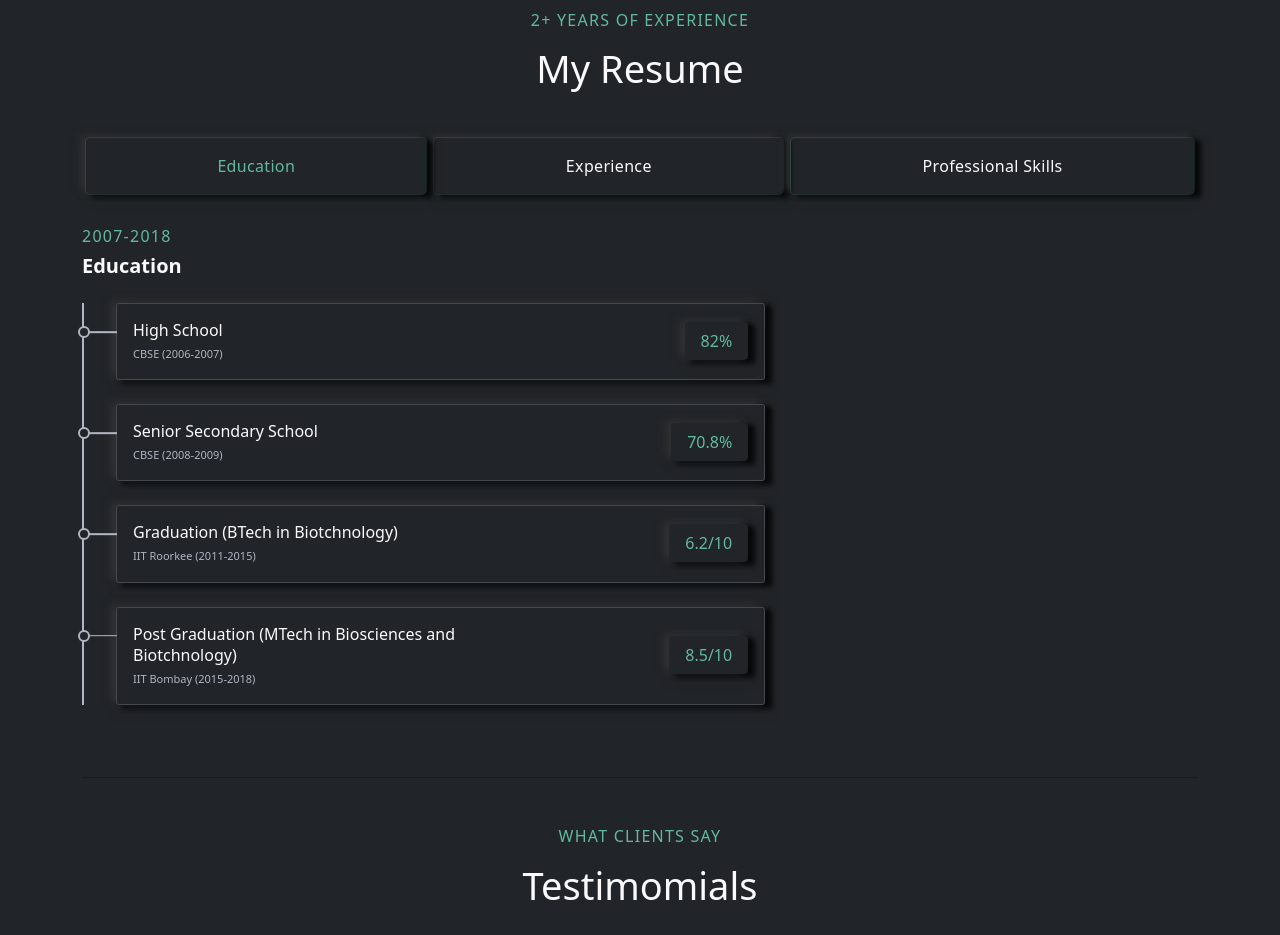
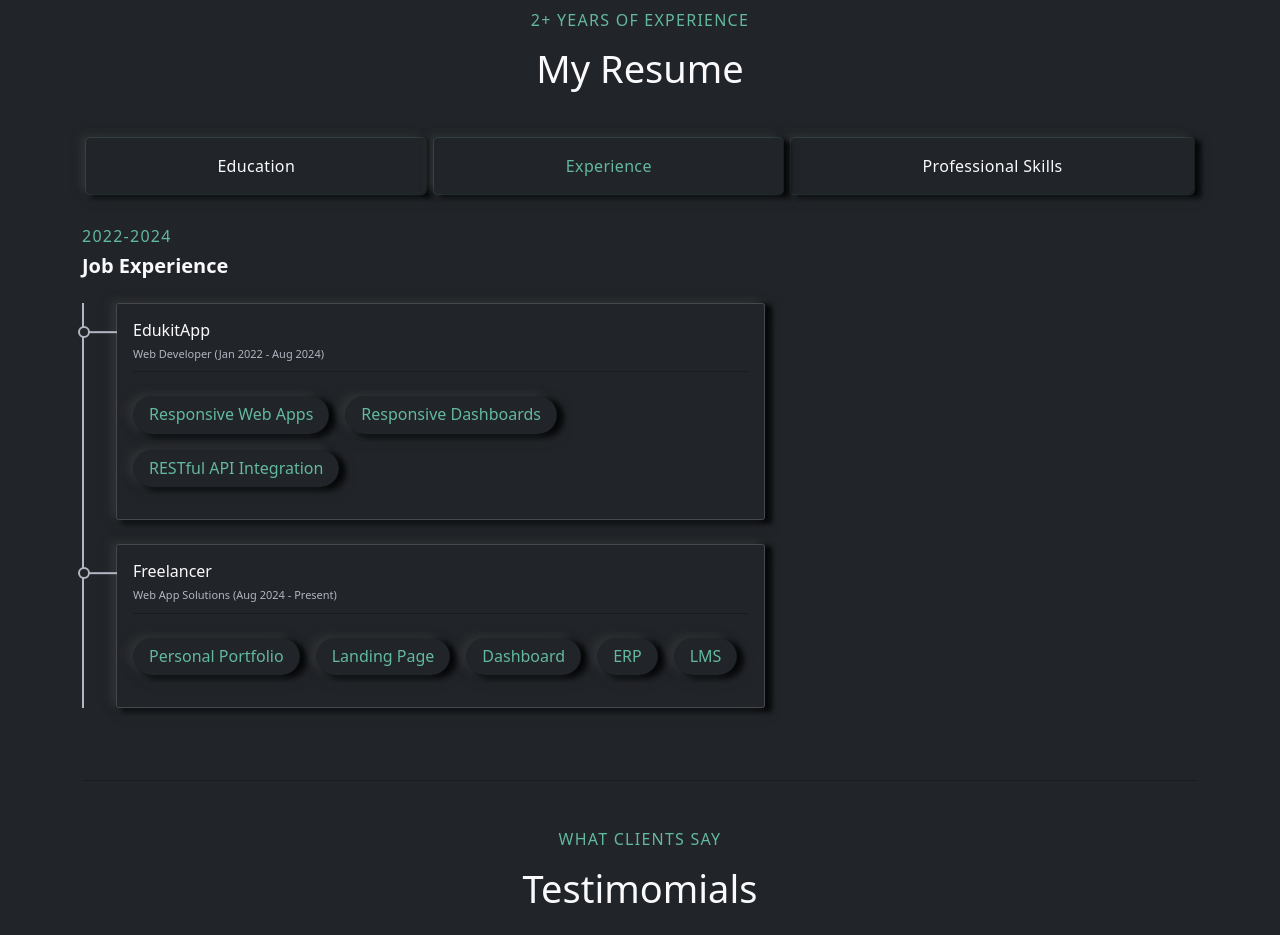
Before and after one commit to gopalubt/rana-portfolio, a plain HTML site: page index.html in a window 1280 px wide. Shown: the part 2240-3175 px from the top of the page. Drawn offline with nearby package versions, Linux system fonts and the light colour scheme.

Commit message:
added resume

```diff
--- a/index.html
+++ b/index.html
@@ -215,15 +215,15 @@
                   <div class="col-12 mb-3">
 
                     <div class="nav nav-pills nav-fill gap-2 px-1 pt-1" id="list-tab" role="tablist">
-                      <a class="flex-sm-fill text-sm-center nav-link gp-btn gp-btn-primary active" id="education-list" data-bs-toggle="list" href="#education" role="tab" aria-controls="education">Education</a>
-                      <a class="flex-sm-fill text-sm-center nav-link gp-btn gp-btn-primary" id="experience-list" data-bs-toggle="list" href="#experience" role="tab" aria-controls="experience">Experience</a>
+                      <a class="flex-sm-fill text-sm-center nav-link gp-btn gp-btn-primary" id="education-list" data-bs-toggle="list" href="#education" role="tab" aria-controls="education">Education</a>
+                      <a class="flex-sm-fill text-sm-center nav-link gp-btn gp-btn-primary active" id="experience-list" data-bs-toggle="list" href="#experience" role="tab" aria-controls="experience">Experience</a>
                       <a class="flex-sm-fill text-sm-center nav-link gp-btn gp-btn-primary" id="professionalSkill-list" data-bs-toggle="list" href="#professionalSkill" role="tab" aria-controls="professionalSkill">Professional Skills</a>
 
                     </div>
                   </div>
                   <div class="col-12 mb-4 pt-3">
                     <div class="tab-content" id="nav-tabContent">
-                      <div class="tab-pane fade show active" id="education" role="tabpanel" aria-labelledby="education-list">
+                      <div class="tab-pane fade " id="education" role="tabpanel" aria-labelledby="education-list">
                         <div class="row gap-3">
                           <div class="col-12">
                             <p class="secondary-heading fc-primary mb-1">2007-2018</p>
@@ -284,7 +284,7 @@
                         </div>
                       </div>
                         <!--Experience  -->
-                        <div class="tab-pane fade" id="experience" role="tabpanel" aria-labelledby="experience-list">
+                        <div class="tab-pane fade show active" id="experience" role="tabpanel" aria-labelledby="experience-list">
                           <div class="row gap-3">
                             <div class="col-12">
                               <p class="secondary-heading fc-primary mb-1">2022-2024</p>
```
